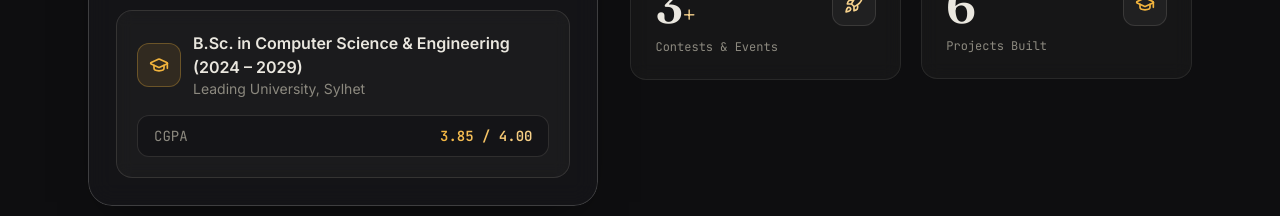
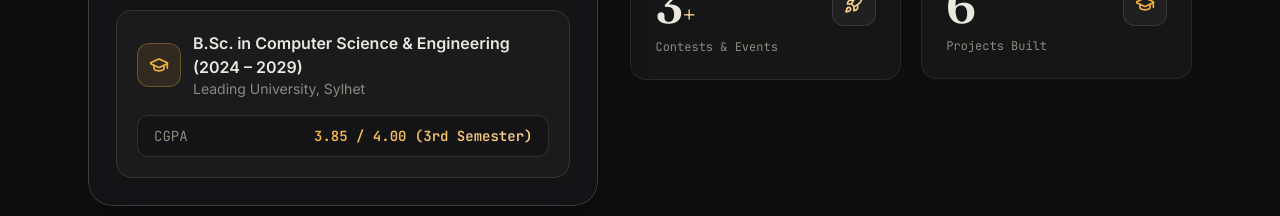
Before and after one commit to humaidi09/portfolio, a React (Vite) app: page / in a window 1280 px wide. Shown: the part 1380-1596 px from the top of the page. Built offline with nearby package versions, Linux system fonts and the light colour scheme; no server answers.

Commit message:
Restore About CGPA to 3.85 / 4.00 (3rd Semester)

```diff
--- a/src/data/portfolioData.js
+++ b/src/data/portfolioData.js
@@ -17,7 +17,7 @@ export const personalInfo = {
   // twitter: "",
   university: "Leading University, Sylhet",
   degree: "B.Sc. in Computer Science & Engineering (2024 – 2029)",
-  gpa: "3.85 / 4.00",
+  gpa: "3.85 / 4.00 (3rd Semester)",
   bio: "Undergraduate Computer Science student with a strong passion for problem-solving, algorithms, Object-Oriented Programming, and building scalable modern web applications. Active competitive programmer and tech community volunteer."
 };
 
```
